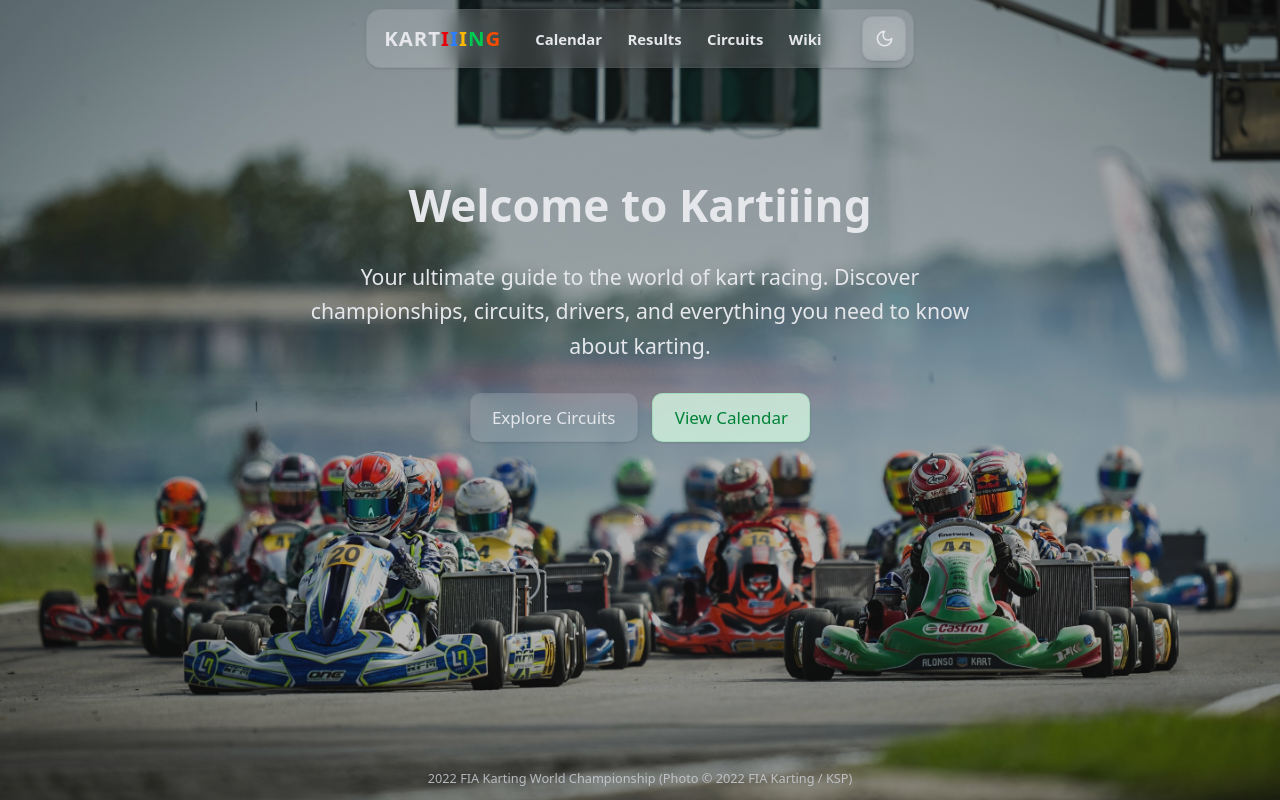
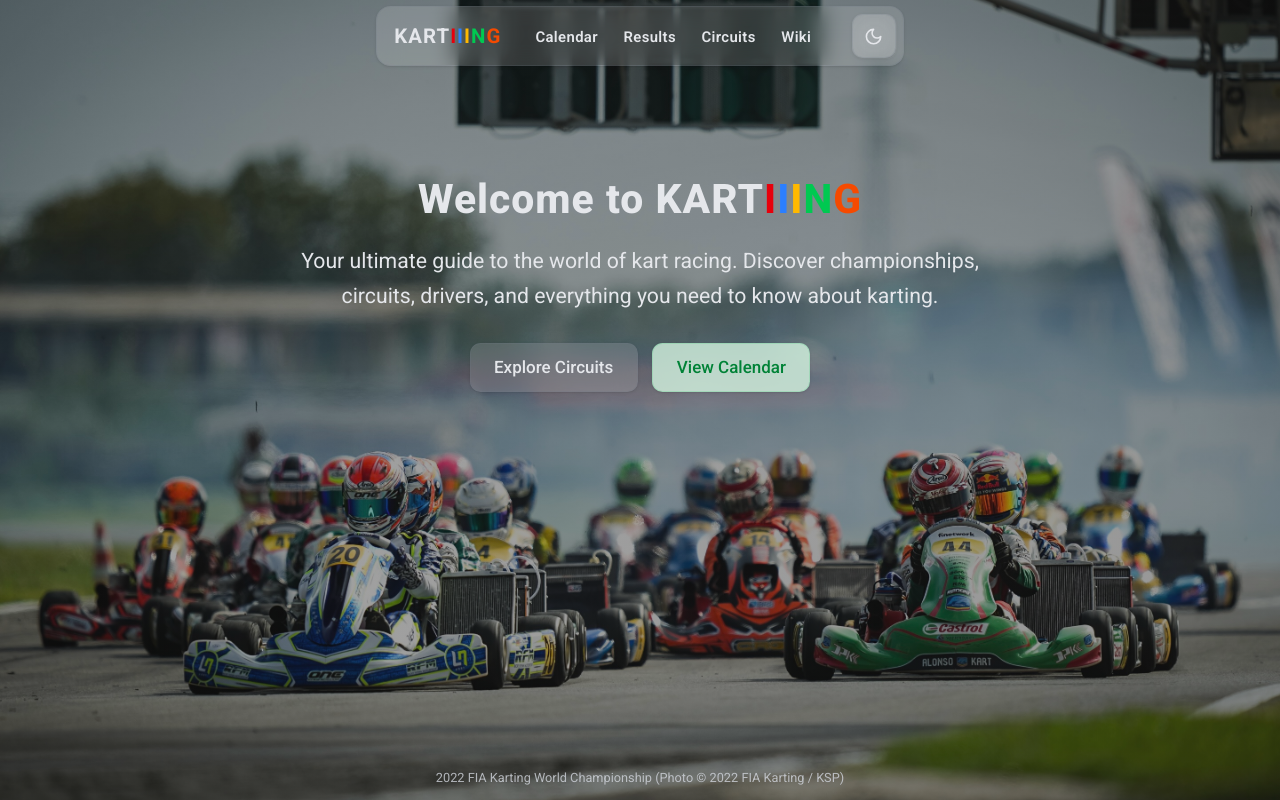
Before and after one commit to Szabold1/kartiiing_v2, a Next.js app in the folder kartiiing/: page / in a window 1280 px wide. Built offline with nearby package versions, Linux system fonts and the light colour scheme.

Commit message:
Add BrandLogo component; separate hero design for small/bigger screens; update global font styles

```diff
--- a/kartiiing/app/globals.css
+++ b/kartiiing/app/globals.css
@@ -154,6 +154,13 @@
   }
   body {
     @apply bg-background text-foreground;
+    font-family: var(--font-roboto), sans-serif;
+  }
+}
+
+@layer utilities {
+  .font-roboto {
+    font-family: var(--font-roboto), sans-serif;
   }
 }
 
--- a/kartiiing/app/layout.tsx
+++ b/kartiiing/app/layout.tsx
@@ -3,6 +3,12 @@ import { ThemeProvider } from "@/components/theme-provider";
 import Navbar from "@/components/nav/Navbar";
 import Footer from "@/components/nav/Footer";
 import { GlobalProvider } from "@/contexts/GlobalContext";
+import { Roboto } from "next/font/google";
+
+const roboto = Roboto({
+  subsets: ["latin", "latin-ext"],
+  variable: "--font-roboto",
+});
 
 export default function RootLayout({
   children,
@@ -12,7 +18,7 @@ export default function RootLayout({
   const currentYear = new Date().getFullYear();
 
   return (
-    <html lang="en" suppressHydrationWarning>
+    <html lang="en" suppressHydrationWarning className={`${roboto.variable}`}>
       <body className="flex min-h-screen flex-col">
         <GlobalProvider value={{ currentYear }}>
           <ThemeProvider
--- a/kartiiing/app/page.tsx
+++ b/kartiiing/app/page.tsx
@@ -3,7 +3,6 @@ import Hero from '@/components/hero/Hero';
 export default function HomePage() {
   return (
     <Hero
-      title="Welcome to Kartiiing"
       subtitle="Your ultimate guide to the world of kart racing. Discover championships, circuits, drivers, and everything you need to know about karting."
     />
   );
--- /dev/null
+++ b/kartiiing/components/BrandLogo.tsx
@@ -0,0 +1,16 @@
+interface Props {
+  className?: string;
+}
+
+export default function BrandLogo({ className = "" }: Props) {
+  return (
+    <span className={className}>
+      Kart
+      <span className="text-red-600">i</span>
+      <span className="text-blue-500">i</span>
+      <span className="text-amber-400">i</span>
+      <span className="text-green-500">n</span>
+      <span className="text-orange-600">g</span>
+    </span>
+  );
+}
--- a/kartiiing/components/hero/Hero.tsx
+++ b/kartiiing/components/hero/Hero.tsx
@@ -2,52 +2,66 @@
 
 import HeroLink from "@/components/hero/HeroLink";
 import Copyright from "@/components/Copyright";
+import BrandLogo from "@/components/BrandLogo";
 import { useCurrentYear } from "@/contexts/GlobalContext";
 
 interface Props {
-  title: string;
   subtitle: string;
 }
 
-export default function Hero({ title, subtitle }: Props) {
+export default function Hero({ subtitle }: Props) {
   const currentYear = useCurrentYear();
 
-  return (
-    <div className="fixed inset-0 w-full h-[100dvh] flex flex-col justify-center items-center bg-cover bg-center bg-fixed bg-[url('/images/hero-mobile.jpg')] lg:bg-[url('/images/hero.jpg')]">
-      {/* Gradient overlay */}
-      <div
-        className="absolute inset-0
-      dark:bg-gradient-to-b dark:from-[rgba(25,25,25,0.8)] dark:to-[rgba(25,25,25,0.7)]
-      bg-gradient-to-r from-[rgba(25,25,25,0.3)] to-[rgba(25,25,25,0.35)]"
-      ></div>
-
-      {/* Content container */}
-      <div className="relative z-10 flex flex-col items-center w-full h-full px-3.5 pt-[16dvh] md:pt-[21.5dvh] text-gray-200 dark:text-gray-200/90">
-        <div className="text-center max-w-2xl">
-          <h1 className="text-[2rem] sm:text-[2.2rem] md:text-[2.6rem] lg:text-[2.6rem] font-bold mb-5">
-            {title}
-          </h1>
-          <p className="text-lg md:text-xl mb-7 leading-relaxed">{subtitle}</p>
-        </div>
-
-        {/* Buttons */}
+  // Shared content component
+  function renderHeroContent(isMobile = false) {
+    return (
+      <div className="text-center max-w-2xl">
+        <h1
+          className={`font-extrabold mb-4 tracking-wide leading-13 ${
+            isMobile ? "text-[2.5rem] mb-5" : "text-[2.4rem]"
+          }`}
+        >
+          Welcome to <BrandLogo className="uppercase" />
+        </h1>
+        <p
+          className={`text-lg md:text-xl leading-relaxed ${
+            isMobile ? "mb-13" : "mb-7"
+          }`}
+        >
+          {subtitle}
+        </p>
         <div
-          className={`flex gap-2 sm:gap-3.5 justify-center flex-wrap mb-13.5`}
+          className={`flex justify-center flex-wrap gap-2 ${
+            isMobile ? "" : "sm:gap-3.5 mb-13.5"
+          }`}
         >
           <HeroLink href="/circuits" variant="light">
             Explore Circuits
           </HeroLink>
-          <HeroLink
-            href={`/calendar/${currentYear}`}
-            variant="green"
-          >
+          <HeroLink href={`/calendar/${currentYear}`} variant="green">
             View Calendar
           </HeroLink>
         </div>
+      </div>
+    );
+  }
 
-        {/* Copyright text at bottom */}
-        <Copyright className="absolute bottom-3 left-0 right-0 px-4" />
+  return (
+    <>
+      {/* Large screens - with background image */}
+      <div className="hidden sm:flex fixed inset-0 w-full h-[100dvh] flex-col justify-center items-center bg-cover bg-center bg-fixed bg-[url('/images/hero-mobile.jpg')] lg:bg-[url('/images/hero.jpg')]">
+        <div className="absolute inset-0 dark:bg-gradient-to-b dark:from-[rgba(25,25,25,0.8)] dark:to-[rgba(25,25,25,0.7)] bg-gradient-to-r from-[rgba(25,25,25,0.4)] to-[rgba(25,25,25,0.45)]"></div>
+
+        <div className="relative z-10 flex flex-col items-center w-full h-full px-3.5 pt-[16dvh] md:pt-[21.5dvh] text-gray-200 dark:text-gray-200/90">
+          {renderHeroContent()}
+          <Copyright className="absolute bottom-3 left-0 right-0 px-4" />
+        </div>
       </div>
-    </div>
+
+      {/* Small screens - no background */}
+      <div className="sm:hidden flex flex-col justify-center items-center px-3.5 pt-[13.5dvh]">
+        {renderHeroContent(true)}
+      </div>
+    </>
   );
 }
--- a/kartiiing/components/hero/HeroLink.tsx
+++ b/kartiiing/components/hero/HeroLink.tsx
@@ -17,7 +17,7 @@ export default function HeroLink({
   variant = "light",
   className = "",
 }: Props) {
-  const baseStyles = "px-5 py-2.5 font-medium rounded-lg transition-colors";
+  const baseStyles = "px-4.5 sm:px-5.5 py-2.5 font-medium rounded-lg transition-colors";
 
   const variants = {
     light: `${lightDarkGlassHover}`,
--- a/kartiiing/components/nav/DesktopNavLink.tsx
+++ b/kartiiing/components/nav/DesktopNavLink.tsx
@@ -26,7 +26,7 @@ const DesktopNavLink = ({ children, href, match = "exact", matchPath }: Props) =
     <NavigationMenuItem>
       <NavigationMenuLink
         asChild
-        className={isActive ? "text-green-600 dark:text-green-500" : ""}
+        className={`tracking-wide ${isActive} ? "text-green-600 dark:text-green-500" : ""`}
       >
         <Link href={href}>{children}</Link>
       </NavigationMenuLink>
--- a/kartiiing/components/nav/HomeLink.tsx
+++ b/kartiiing/components/nav/HomeLink.tsx
@@ -1,15 +1,11 @@
 import Link from "next/link";
+import BrandLogo from "@/components/BrandLogo";
 
 const HomeLink = () => {
   return (
     <h1 className="cursor-pointer text-[1.2rem] font-bold uppercase tracking-wider">
       <Link href="/" className="pl-2.5">
-        Kart
-        <span className="text-red-600">i</span>
-        <span className="text-blue-500">i</span>
-        <span className="text-amber-400">i</span>
-        <span className="text-green-500">n</span>
-        <span className="text-orange-600">g</span>
+        <BrandLogo />
       </Link>
     </h1>
   );
--- a/kartiiing/components/nav/Navbar.tsx
+++ b/kartiiing/components/nav/Navbar.tsx
@@ -15,8 +15,8 @@ const Navbar = () => {
   return (
     <header className="bg-transparent sticky top-0 z-50 flex justify-center">
       <div
-        className={`flex items-center justify-between gap-6 w-full md:w-fit mt-2 mx-2 p-1.5 rounded-xl ${lightDarkGlassBase} ${
-          isHomePage ? " text-gray-200" : ""
+        className={`flex items-center justify-between gap-6 w-full md:w-fit m-1.5 mb-0 p-1.5 rounded-xl ${lightDarkGlassBase} ${
+          isHomePage ? " sm:text-gray-200" : ""
         }`}
       >
         <HomeLink />
```
